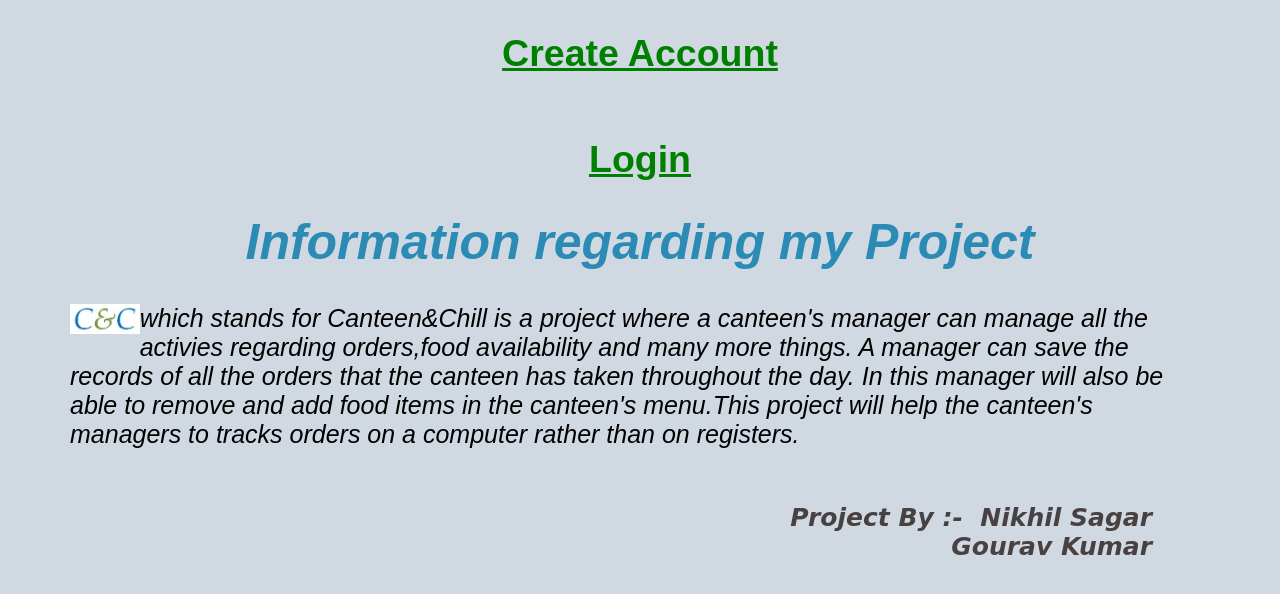
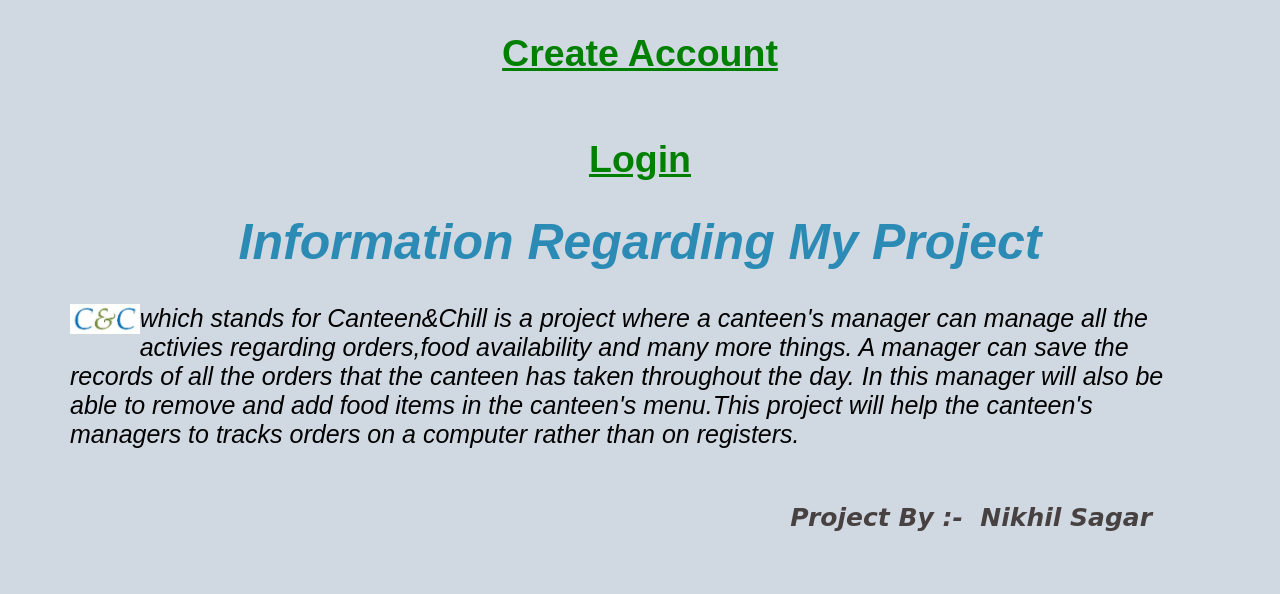
Before and after one commit to NikhilSagar2000/CanteenAndChill, a PHP site: page / in a window 1280 px wide. Shown: the part 100-694 px from the top of the page. Run offline with PHP 8.4, Linux system fonts and the light colour scheme.

Commit message:
some basic changes

```diff
--- a/connection.php
+++ b/connection.php
@@ -4,9 +4,9 @@ $username = "root";
 $password = "";
 $dbname = "cnc";
 
-// Create connection
 $conn = new mysqli($servername, $username, $password, $dbname);
-// Check connection
+
+
 if ($conn->connect_error) {
     die("Connection failed: " . $conn->connect_error);
 }
--- a/css/home.css
+++ b/css/home.css
@@ -66,9 +66,7 @@ tr:nth-child(even) {
     color:rgba(199, 209, 220, 0.83);
     background-color:rgb(82, 75, 75);
 }
-.oops {
- margin-left:35%;
-}
+
 .filter{
     width:100%;
 }
--- a/css/login.css
+++ b/css/login.css
@@ -37,6 +37,7 @@ body{
  .cm_uid:hover{
      background-color: white;
  }
+
  .submitbtn{
      width:100px;
      font-size:20px;
--- a/details.php
+++ b/details.php
@@ -77,3 +77,5 @@ else{
     header("location:login.php");
 }
 ?>
+</body>
+</html>
--- a/home.php
+++ b/home.php
@@ -67,7 +67,7 @@ if (isset($_POST['logout'])){
                if($_POST['sortby']=='pricel2h') {
                 $sql="select * from menu where itemname LIKE '%".$value."%' AND username = '".$_SESSION['login']."' ORDER BY price ASC";
                } else if($_POST['sortby']=='priceh2l') {
-                $sql="select * from menu where itemname LIKE '%".$value."%' AND username='".$_SESSION['login']."' BY price DESC";
+                $sql="select * from menu where itemname LIKE '%".$value."%' AND username='".$_SESSION['login']."' ORDER BY price DESC";
                } else {
                 $sql="select * from menu where itemname LIKE '%".$value."%' AND username='".$_SESSION['login']."'";
                }
@@ -134,8 +134,8 @@ if (isset($_POST['logout'])){
           echo "</table>";
     }
     else{
-        echo "<img class=\"oops\" src=\"images/nodata.png\" width =\"350px\" >";
-        echo "<h1 style=\"width:100%;text-align:center;margin-left:-20px;color:rgba(62, 71, 80, 0.83);\"> NO DATA FOUND</h1>";
+        echo "<img class=\"oops\" src=\"images/nodata.png\" width =\"350px\" style=\"margin-left: 50%;transform: translateX(-50%)\">";
+        echo "<h1 style=\"width:100%;text-align:center;color:rgba(62, 71, 80, 0.83);\"> NO DATA FOUND</h1>";
     }
 
   ?>
--- a/index.html
+++ b/index.html
@@ -22,7 +22,7 @@
    <br>
     <div class="context">
         <div class="heading">
-             <h1><i> Information regarding my Project</i></h1>
+             <h1><i> Information Regarding My Project </i></h1>
         </div>
         <div class="logodef">
            <img src="images/logo2.JPG" alt="Canteen&Chill's logo" height="30px" style="float:left;">
@@ -36,9 +36,6 @@
             <div id="names">
             <b>Project By :-&nbsp;&nbsp;</b><b title="RollNo.=18046329(6968)">Nikhil Sagar</b>
             </div>
-            <div id="names">
-            <b title="RollNo.=18046295(6969)">Gourav Kumar</b>
-            </div>
         </div>
 
     </div>
--- a/takeorder.php
+++ b/takeorder.php
@@ -90,3 +90,5 @@ else{
   header("location:login.php");
 }
 ?>
+</body>
+</html>
--- a/takeorder2.php
+++ b/takeorder2.php
@@ -145,15 +145,12 @@ if(isset($_POST['cancelorder'])){
                 <script src="https://ajax.googleapis.com/ajax/libs/jquery/3.5.1/jquery.min.js"></script>
                 <script>
 
-
-
                   function changehref(unique){
                     var res=confirm('Are you sure you want to add this item in cart?');
                     if(res==true){
                     var quantity = $(".quantity"+unique).val() ;
                     var oldUrl = $(".href"+unique).attr("href");
                     var newUrl = oldUrl+'&quantity='+quantity;
-
                     $(".href"+unique).attr("href", newUrl);
                     }
                     else{
@@ -168,3 +165,5 @@ if(isset($_POST['cancelorder'])){
     header("location:takeorder.php");
   }
   ?>
+</body>
+</html>
--- a/takeorder3.php
+++ b/takeorder3.php
@@ -167,4 +167,6 @@ if(isset($_POST['cancelorder'])){
 else{
   header("location:takeorder.php");
 }
-         ?>
+?>
+</body>
+</html>
--- a/totalsales.php
+++ b/totalsales.php
@@ -111,3 +111,5 @@ else{
     header("location:login.php");
 }
 ?>
+</body>
+</html>
```
Also changed, not shown: addtocart.php (line endings or trailing spaces).
